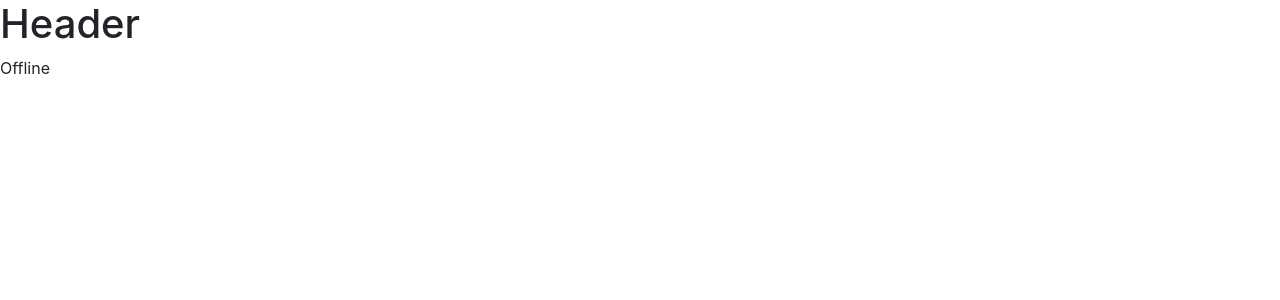
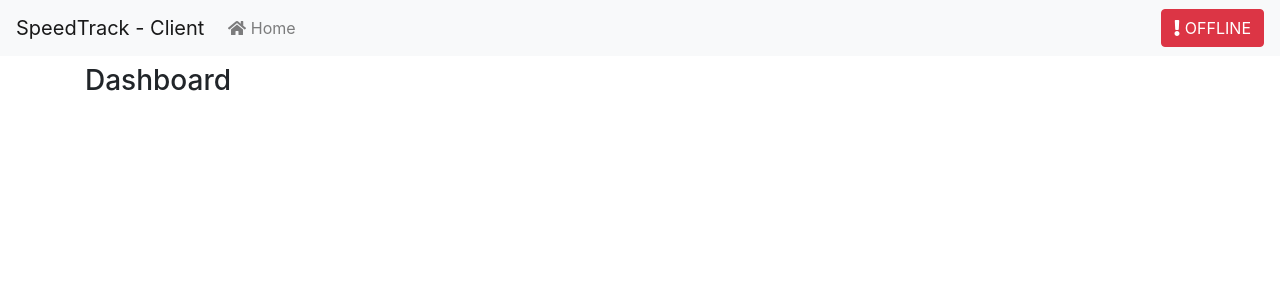
Before and after one commit to gmurambadoro/speedtrack-full-stack, a React (Create React App) app: page / in a window 1280 px wide. Shown: the top 300 px of the page. Built offline with nearby package versions, Linux system fonts and the light colour scheme; no server answers.

Commit message:
Displaying on/offline status

```diff
--- /dev/null
+++ b/src/components/Dashboard.js
@@ -0,0 +1,14 @@
+import React from "react";
+import {Col, Row} from "react-bootstrap";
+
+const Dashboard = (props) => {
+    return (
+        <Row>
+            <Col>
+                <h3 className="mt-2">Dashboard</h3>
+            </Col>
+        </Row>
+    );
+};
+
+export default Dashboard;
--- a/src/components/Layout.js
+++ b/src/components/Layout.js
@@ -1,19 +1,48 @@
 import React from "react";
-import ServerStatusIndicator from "./ServerStatus";
+import Status from "./Status";
+import {BrowserRouter, Link, Route, Switch} from "react-router-dom";
+import {Container, Nav, Navbar} from "react-bootstrap";
+import {FontAwesomeIcon} from "@fortawesome/react-fontawesome";
+import {faHome} from "@fortawesome/free-solid-svg-icons";
+import {APP_NAME} from "../config";
+import Dashboard from "./Dashboard";
 
 const Layout = (props) => {
-    const { speedData = [] } = props;
+    const { speedData: speeds = [] } = props;
 
-    const [latestSpeed = {timestamp: null}] = speedData;
+    const [latestSpeed = {timestamp: null}] = speeds;
 
     return (
-        <div>
-            <h1>Header</h1>
+        <BrowserRouter>
+            <header>
+                <Navbar bg="light" expand="lg">
+                    <Navbar.Brand as={Link} to="/">{APP_NAME}</Navbar.Brand>
+                    <Navbar.Toggle aria-controls="basic-navbar-nav" />
+                    <Navbar.Collapse id="basic-navbar-nav">
+                        <Nav className="mr-auto">
+                            <Nav.Link as={Link} to="/"><FontAwesomeIcon icon={faHome} /> Home</Nav.Link>
+                            {/*<Nav.Link as={Link} to="/about">About</Nav.Link>*/}
+                        </Nav>
 
-            <ServerStatusIndicator timestamp={latestSpeed.timestamp || null} />
+                        <Status timestamp={latestSpeed.timestamp} />
+                    </Navbar.Collapse>
+                </Navbar>
+            </header>
 
-            {props.children}
-        </div>
+            <main>
+                <Container>
+                    <Switch>
+                        <Route
+                            exact
+                            path="/"
+                            component={(props) => <Dashboard {...props} speeds={speeds} />}
+                        />
+                    </Switch>
+                </Container>
+            </main>
+
+            <footer />
+        </BrowserRouter>
     );
 };
 
--- a/src/components/ServerStatus.js
+++ /dev/null
@@ -1,14 +0,0 @@
-import React from "react";
-
-const ServerStatus = ({ timestamp = null }) => {
-    if (!timestamp) {
-        return <p>Offline</p>
-    }
-
-    const date = new Date(timestamp).toLocaleString("en-ZA");
-
-
-    return <p>{date}</p>
-};
-
-export default ServerStatus;
--- /dev/null
+++ b/src/components/Status.js
@@ -0,0 +1,27 @@
+import React from "react";
+import {Button} from "react-bootstrap";
+import {FontAwesomeIcon} from "@fortawesome/react-fontawesome";
+import {faWifi, faExclamation} from "@fortawesome/free-solid-svg-icons";
+import {LAST_ACTIVITY_INTERVAL_MINUTES} from "../config";
+
+const Status = ({ timestamp = null }) => {
+    const offline = <Button variant="danger" className="text-uppercase"><FontAwesomeIcon icon={faExclamation} /> Offline</Button>;
+
+    const online = <Button variant="success" className="text-uppercase"><FontAwesomeIcon icon={faWifi} /> Online</Button>;
+
+    if (!timestamp) {
+        return offline;
+    }
+
+    const lastActivityTime = new Date(Date.parse(new Date(timestamp).toLocaleString("en-ZA")));
+
+    const dateDiffMilliseconds = (new Date()) - lastActivityTime;
+
+    if (dateDiffMilliseconds > (LAST_ACTIVITY_INTERVAL_MINUTES * 60 * 1000)) {
+        return offline;
+    }
+
+    return online;
+};
+
+export default Status;
--- a/src/config.js
+++ b/src/config.js
@@ -1,3 +1,9 @@
+/**
+ * The name of the application
+ * @type {string}
+ */
+export const APP_NAME = 'SpeedTrack - Client';
+
 /**
  * The time (in seconds) before new data has to be fetched from the server
  * @type {number}
--- a/src/index.js
+++ b/src/index.js
@@ -1,15 +1,12 @@
 import React from 'react';
 import ReactDOM from 'react-dom';
-import {BrowserRouter} from "react-router-dom";
 import 'bootstrap/dist/css/bootstrap.min.css';
 import './index.css';
 import App from "./components/App";
 
 ReactDOM.render(
   <React.StrictMode>
-    <BrowserRouter>
-        <App />
-    </BrowserRouter>
+      <App />
   </React.StrictMode>,
   document.getElementById('root')
 );
```
Also changed, not shown: 1 other file (tests, documents, lock files or other folders).
